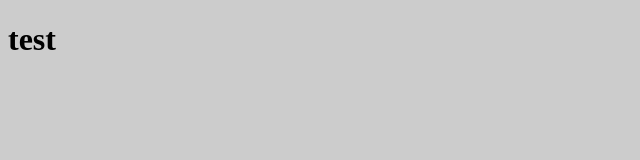
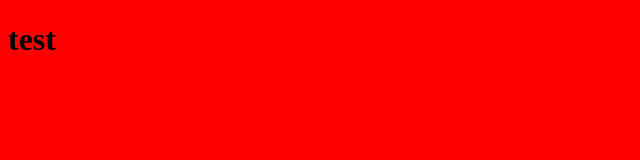
Before and after one commit to dj-vadim/test-repo, a plain HTML site: page index.html in a window 1280 px wide. Shown: the whole page, without its empty margins (0-640 px from the left). Drawn offline with Linux system fonts and the light colour scheme.

Commit message:
red style

```diff
--- a/style.css
+++ b/style.css
@@ -1,3 +1,3 @@
 body {
-background: #ccc;
+background: #F00;
 }
```
